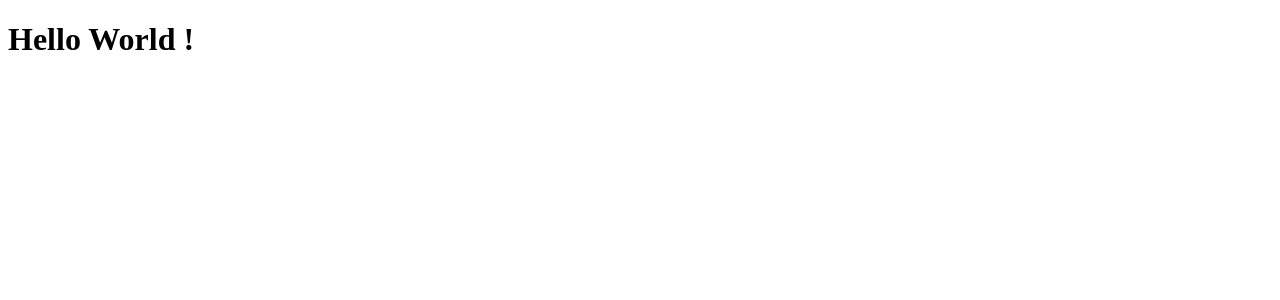
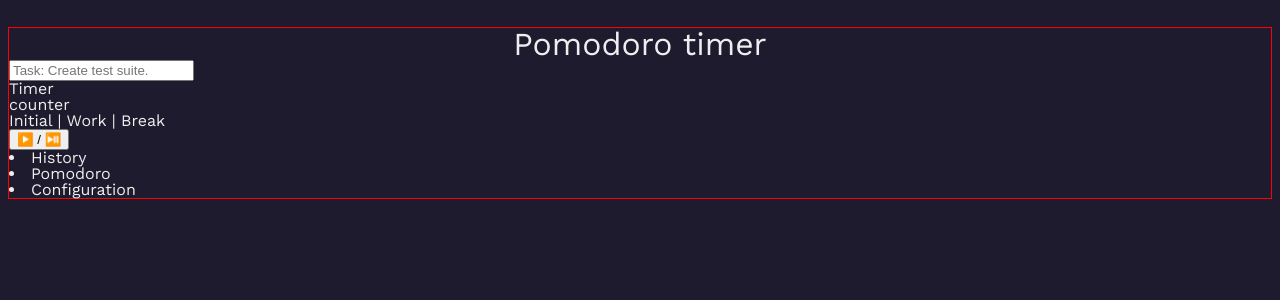
Before and after one commit to thxDuck/pomodoro, an Angular app: page / in a window 1280 px wide. Shown: the top 300 px of the page. Built offline with nearby package versions, Linux system fonts and the light colour scheme.

Commit message:
Theme base and start create page layout

```diff
--- a/src/app/app.routes.ts
+++ b/src/app/app.routes.ts
@@ -1,5 +1,5 @@
 import { Routes } from '@angular/router';
-import { HomeComponent } from '../components/home/home.component';
+import { HomeComponent } from './components/home/home.component';
 
 export const routes: Routes = [
 	{ path: "", component: HomeComponent },
--- /dev/null
+++ b/src/app/components/home/home.component.html
@@ -0,0 +1,24 @@
+<h1>Pomodoro timer</h1>
+
+<main>
+    <input type="text" name="task" id="task" placeholder="Task: Create test suite.">
+    <div class="timer">
+        <div class="timer__watch">Timer</div>
+        <div class="timer__counter">counter</div>
+    </div>
+    <div class="status">
+        Initial | Work | Break
+    </div>
+    <div class="action">
+        <button class="action__button">▶️ / ⏯️</button>
+    </div>
+</main>
+
+
+<header>
+    <nav>
+        <li>History</li>
+        <li>Pomodoro</li>
+        <li>Configuration</li>
+    </nav>
+</header>
--- /dev/null
+++ b/src/app/components/home/home.component.scss
@@ -0,0 +1,3 @@
+h1 {
+    text-align: center;
+}
--- a/src/components/home/home.component.html
+++ /dev/null
@@ -1 +0,0 @@
-<h1>Hello World !</h1>
--- a/src/index.html
+++ b/src/index.html
@@ -1,13 +1,20 @@
 <!doctype html>
-<html lang="en">
+<html lang="en" data-theme="dark">
+
 <head>
   <meta charset="utf-8">
   <title>PomodoroApp</title>
   <base href="/">
   <meta name="viewport" content="width=device-width, initial-scale=1">
   <link rel="icon" type="image/x-icon" href="favicon.ico">
+  <link rel="preconnect" href="https://fonts.googleapis.com">
+  <link rel="preconnect" href="https://fonts.gstatic.com" crossorigin>
+  <link href="https://fonts.googleapis.com/css2?family=Work+Sans:ital,wght@0,100..900;1,100..900&display=swap"
+    rel="stylesheet">
 </head>
+
 <body>
   <app-root></app-root>
 </body>
+
 </html>
--- a/src/styles.scss
+++ b/src/styles.scss
@@ -1 +1,181 @@
-/* You can add global styles to this file, and also import other style files */
+/* http://meyerweb.com/eric/tools/css/reset/
+   v2.0 | 20110126
+   License: none (public domain)
+*/
+
+html,
+body,
+div,
+span,
+applet,
+object,
+iframe,
+h1,
+h2,
+h3,
+h4,
+h5,
+h6,
+p,
+blockquote,
+pre,
+a,
+abbr,
+acronym,
+address,
+big,
+cite,
+code,
+del,
+dfn,
+em,
+img,
+ins,
+kbd,
+q,
+s,
+samp,
+small,
+strike,
+strong,
+sub,
+sup,
+tt,
+var,
+b,
+u,
+i,
+center,
+dl,
+dt,
+dd,
+ol,
+ul,
+li,
+fieldset,
+form,
+label,
+legend,
+table,
+caption,
+tbody,
+tfoot,
+thead,
+tr,
+th,
+td,
+article,
+aside,
+canvas,
+details,
+embed,
+figure,
+figcaption,
+footer,
+header,
+hgroup,
+menu,
+nav,
+output,
+ruby,
+section,
+summary,
+time,
+mark,
+audio,
+video {
+    margin: 0;
+    padding: 0;
+    border: 0;
+    font-size: 100%;
+    font: inherit;
+    vertical-align: baseline;
+}
+
+/* HTML5 display-role reset for older browsers */
+article,
+aside,
+details,
+figcaption,
+figure,
+footer,
+header,
+hgroup,
+menu,
+nav,
+section {
+    display: block;
+}
+
+body {
+    line-height: 1;
+}
+
+ol,
+ul {
+    list-style: none;
+}
+
+blockquote,
+q {
+    quotes: none;
+}
+
+blockquote:before,
+blockquote:after,
+q:before,
+q:after {
+    content: '';
+    content: none;
+}
+
+table {
+    border-collapse: collapse;
+    border-spacing: 0;
+}
+
+
+body {
+    margin: 1.7rem 0.5rem;
+    border: 1px solid red;
+
+    font-family: "Work Sans", sans-serif;
+    font-optical-sizing: auto;
+    font-style: normal;
+}
+
+
+
+
+$color-dark: #1F1B2E;
+$color-white: #eeeeee;
+$color-primary: #664EFF;
+$color-secondary: #6C4EB3;
+
+$background-color: $color-dark;
+$text-color : $color-white;
+$color-primary: $color-primary;
+$color-secondary: $color-secondary;
+
+html[data-theme='dark'] {
+    $background-color: $color-dark;
+    $text-color : $color-white;
+    $color-primary: $color-primary;
+    $color-secondary: $color-secondary;
+}
+
+html[data-theme='light'] {
+    $background-color: $color-white;
+    $text-color : $color-dark;
+    $color-primary: $color-primary;
+    $color-secondary: $color-secondary;
+}
+
+body {
+    color: $text-color;
+    background: $background-color;
+
+    h1 {
+        font-size: 2rem;
+    }
+}
```
Also changed, not shown: src/app/components/home/home.component.ts (renamed from src/components/home/home.component.ts), src/components/home/home.component.scss (deleted).
